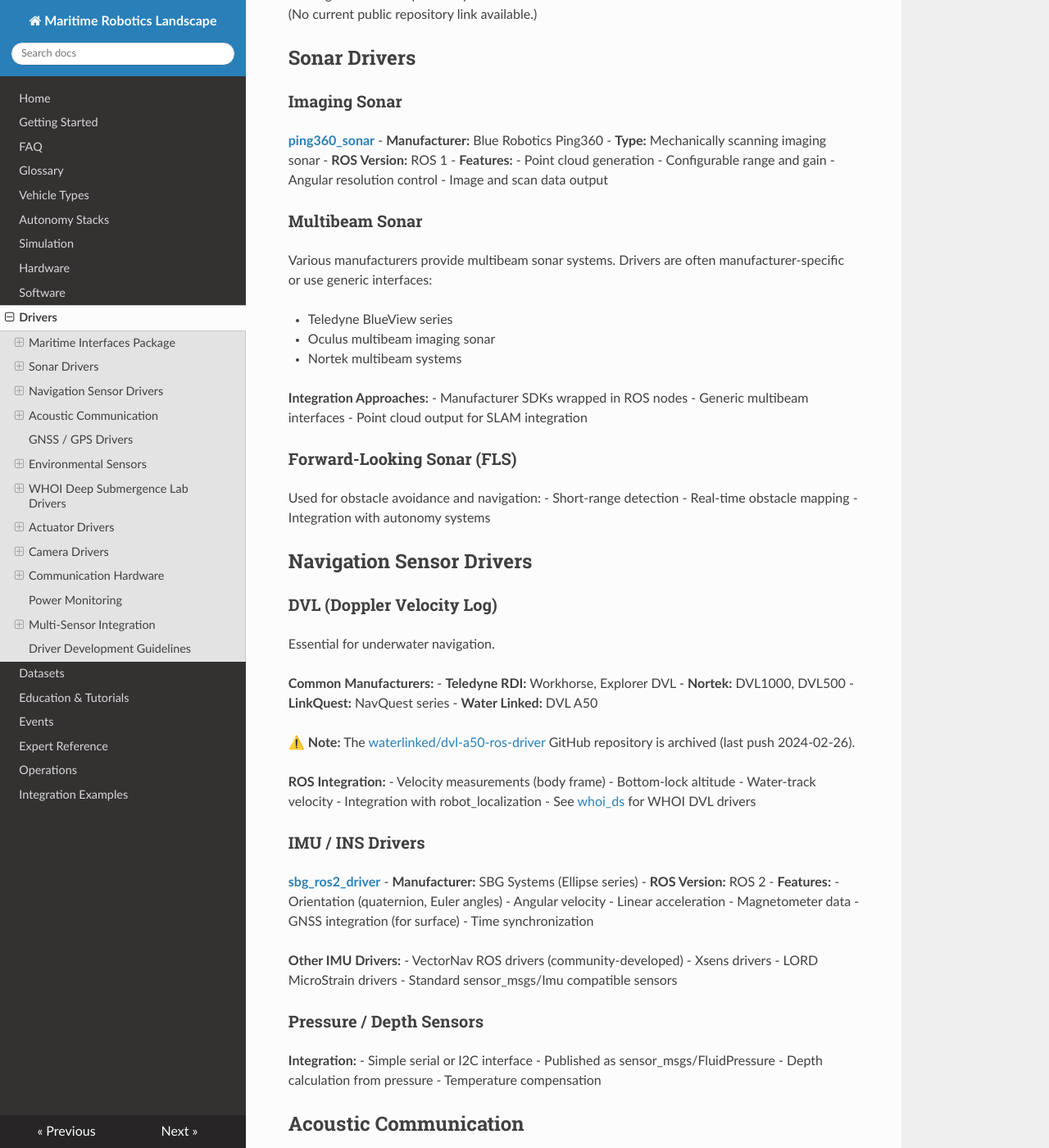
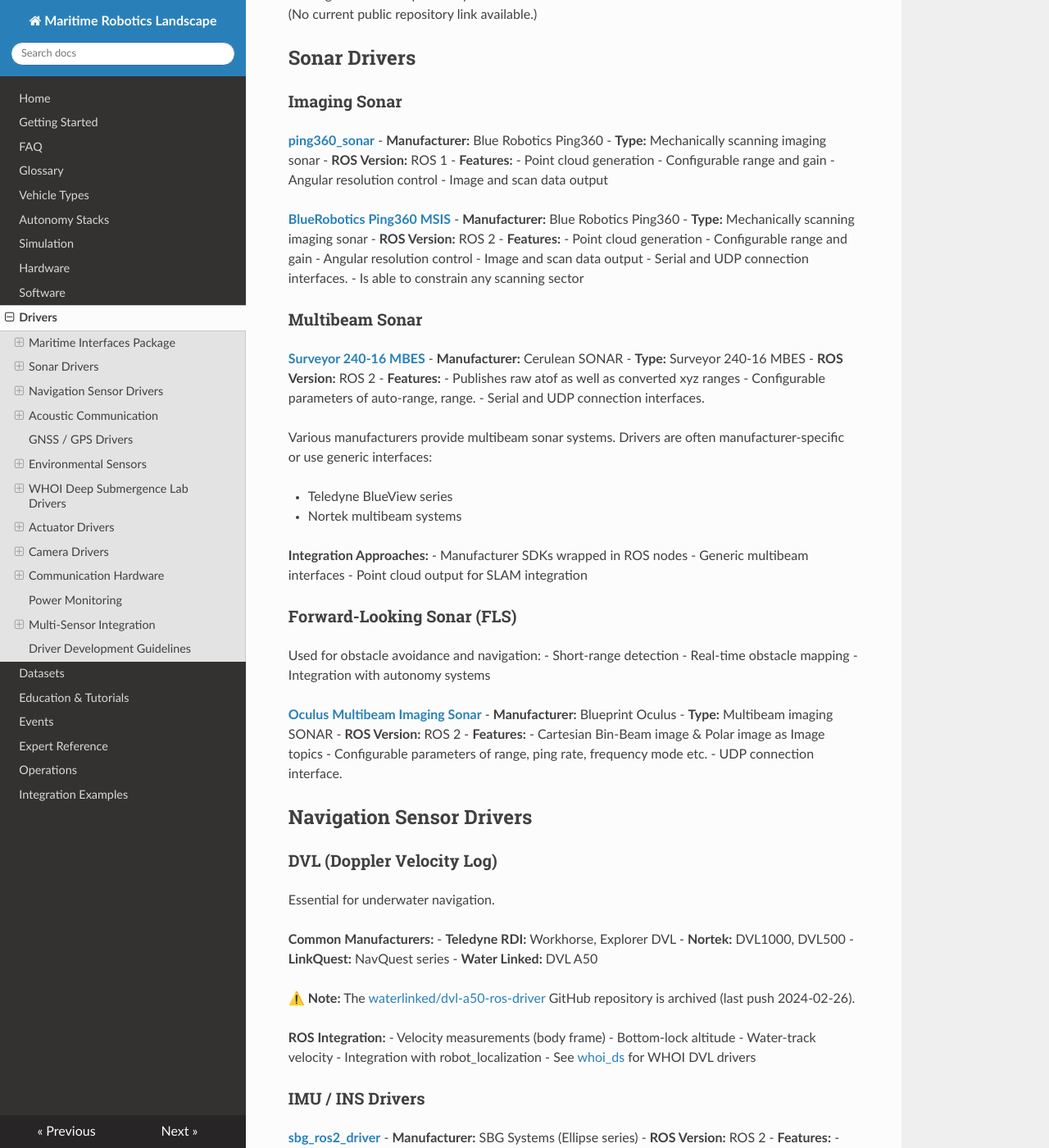
Before and after one commit to ros-maritime/maritime_robotic_landscape, an MkDocs documentation site: the page built from docs/drivers.md, in a window 1280 px wide and 1400 px high, scrolled down 1076 px. Shown: the whole window at 82% size. Built offline with MkDocs 1.6.1, drawn with Linux system fonts in a browser that asks for light colours; nearby versions of some CDN libraries.

Commit message:
Enhance documentation for sonar drivers
Added details for BlueRobotics Ping360 and Surveyor 240-16 MBES, including features and manufacturer information. Added Oculus Multibeam Imaging Sonar section with features.

```diff
--- a/docs/drivers.md
+++ b/docs/drivers.md
@@ -58,12 +58,31 @@
   - Angular resolution control
   - Image and scan data output
 
+**[BlueRobotics Ping360 MSIS](https://github.com/GSO-soslab/bluerobotics_ping360/tree/jazzy-devel)**
+- **Manufacturer:** Blue Robotics Ping360
+- **Type:** Mechanically scanning imaging sonar
+- **ROS Version:** ROS 2
+- **Features:**
+  - Point cloud generation
+  - Configurable range and gain
+  - Angular resolution control
+  - Image and scan data output
+  - Serial and UDP connection interfaces.
+  - Is able to constrain any scanning sector
+
 ### Multibeam Sonar
+**[Surveyor 240-16 MBES](https://github.com/GSO-soslab/cerulean_surveyor_mbes)**
+- **Manufacturer:** Cerulean SONAR
+- **Type:** Surveyor 240-16 MBES
+- **ROS Version:** ROS 2
+- **Features:**
+  - Publishes raw atof as well as converted xyz ranges
+  - Configurable parameters of auto-range, range.
+  - Serial and UDP connection interfaces.
 
 Various manufacturers provide multibeam sonar systems. Drivers are often manufacturer-specific or use generic interfaces:
 
 - Teledyne BlueView series
-- Oculus multibeam imaging sonar
 - Nortek multibeam systems
 
 **Integration Approaches:**
@@ -77,6 +96,15 @@
 - Short-range detection
 - Real-time obstacle mapping
 - Integration with autonomy systems
+
+**[Oculus Multibeam Imaging Sonar](https://github.com/GSO-soslab/blueprint_oculus_sonar)**
+- **Manufacturer:** Blueprint Oculus
+- **Type:** Multibeam imaging SONAR
+- **ROS Version:** ROS 2
+- **Features:**
+  - Cartesian Bin-Beam image & Polar image as Image topics
+  - Configurable parameters of range, ping rate, frequency mode etc.
+  - UDP connection interface.
 
 ## Navigation Sensor Drivers
 
```
